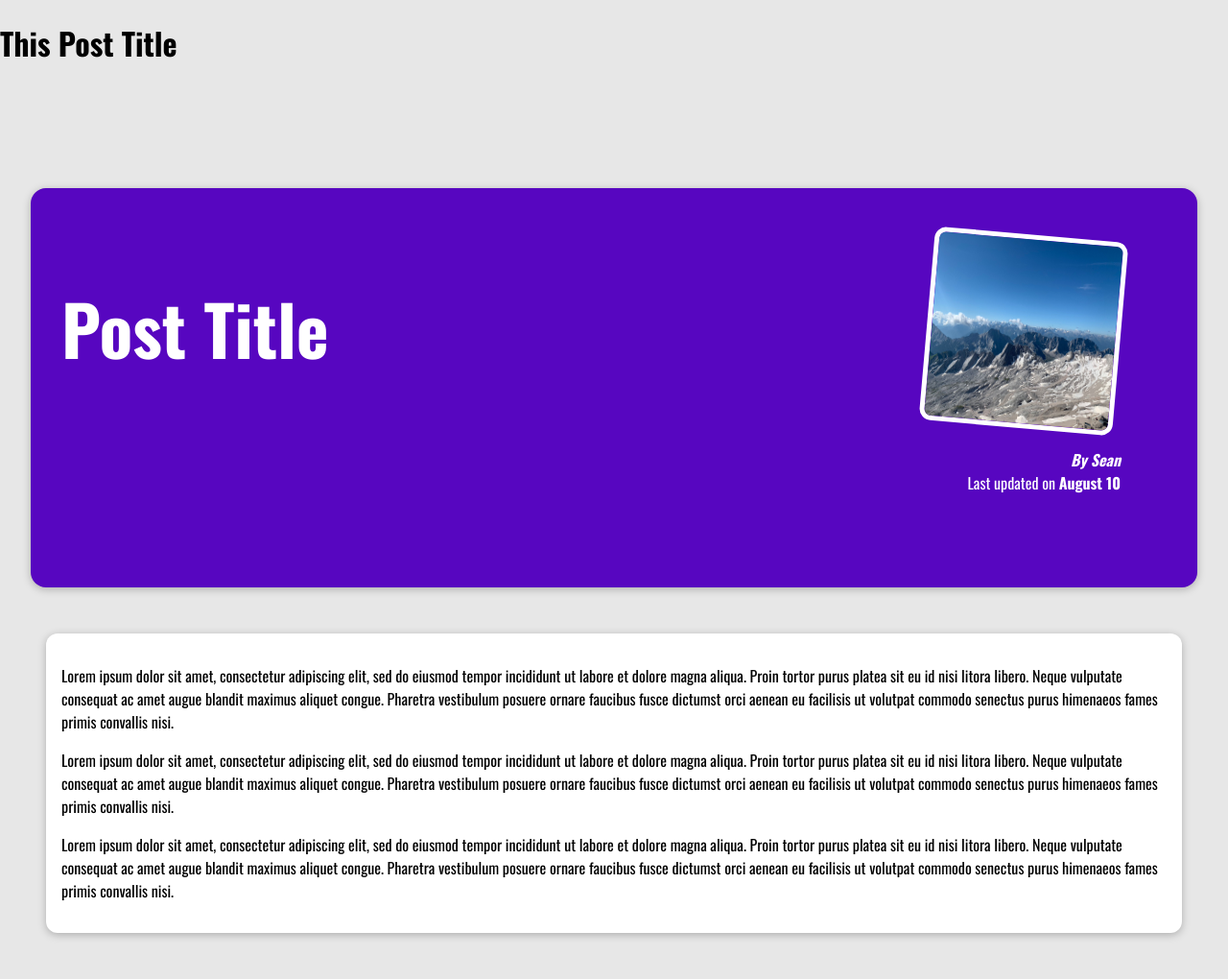
After one commit to sean-dhill/learning-django, a Django app: template my_site/blog/templates/blog/post-detail.html in a window 1280 px wide. The commit adds this page. Shown: the whole page at 96% size. Run offline with Django 5.2, Linux system fonts and the light colour scheme; the template is opened without the code that fills it, so the values that code supplies are empty.

Commit message:
Added individual post page with dummy data

```diff
--- /dev/null
+++ b/my_site/blog/static/blog/post-details.css
@@ -0,0 +1,62 @@
+body {
+  background-color: #e7e7e7;
+}
+
+#main-navigation {
+  background-color: #390281;
+  box-shadow: 0 2px 8px rgba(0, 0, 0, 0.25);
+}
+
+#summary {
+  margin: 8rem auto 3rem auto;
+  padding: 2rem;
+  width: 90%;
+  max-width: 90rem;
+  border-radius: 16px;
+  background-color: #5706c0;
+  position: relative;
+  box-shadow: 0 2px 8px rgba(0, 0, 0, 0.25);
+  height: 22rem;
+}
+
+#summary h2 {
+  color: white;
+  font-size: 4.5rem;
+}
+
+#summary article {
+  position: absolute;
+  top: 2rem;
+  right: 3rem;
+  padding: 1rem 2rem;
+  border-radius: 12px;
+  text-align: right;
+  color: white;
+}
+
+#summary article img {
+  width: 12rem;
+  height: 12rem;
+  border-radius: 12px;
+  transform: rotateZ(5deg);
+  border: 5px solid white;
+  margin-bottom: 1rem;
+}
+
+#summary address {
+  font-weight: bold;
+}
+
+#summary time {
+  font-weight: bold;
+}
+
+main {
+  width: 90%;
+  max-width: 90rem;
+  margin: 3rem auto;
+  background-color: white;
+  padding: 1rem;
+  border-radius: 12px;
+  box-shadow: 0 2px 8px rgba(0, 0, 0, 0.25);
+}
--- a/my_site/blog/templates/blog/includes/post.html
+++ b/my_site/blog/templates/blog/includes/post.html
@@ -2,7 +2,7 @@
 
 <li>
     <article class = "post">
-        <a href = "">
+        <a href = "{% url "post-detail-page" "the-mountains"%}">
             <img src = "{% static "blog/images/mountains.jpg" %}" alt = "Mountain Hiking" />
             <div class = "post__content">
                 <h3>Mountain Hiking</h3>
--- /dev/null
+++ b/my_site/blog/templates/blog/post-detail.html
@@ -0,0 +1,43 @@
+{% extends "base.html" %}
+{% load static %}
+
+{% block title %}
+This Post Title
+{% endblock %}
+
+{%block css_files %}
+    <link rel="stylesheet" href = "{% static "blog/post-details.css" %}" />
+{% endblock %}
+
+{% block content %}
+    <section id="summary">
+        <h2>Post Title</h2>
+        <article>
+            <img src="{% static "blog/images/mountains.jpg"%}" alt = "Post Title"/>
+            <address>By Sean</address>
+            <div>
+                Last updated on <time> August 10</time>
+            </div>
+        </article>
+    </section>
+
+    <main>
+        <p>
+            Lorem ipsum dolor sit amet, consectetur adipiscing elit, sed do eiusmod tempor incididunt ut labore et dolore magna aliqua.
+            Proin tortor purus platea sit eu id nisi litora libero. Neque vulputate consequat ac amet augue blandit maximus aliquet congue. Pharetra
+            vestibulum posuere ornare faucibus fusce dictumst orci aenean eu facilisis ut volutpat commodo senectus purus himenaeos fames primis convallis nisi.
+        </p>
+        <p>
+            Lorem ipsum dolor sit amet, consectetur adipiscing elit, sed do eiusmod tempor incididunt ut labore et dolore magna aliqua.
+            Proin tortor purus platea sit eu id nisi litora libero. Neque vulputate consequat ac amet augue blandit maximus aliquet congue. Pharetra
+            vestibulum posuere ornare faucibus fusce dictumst orci aenean eu facilisis ut volutpat commodo senectus purus himenaeos fames primis convallis nisi.
+        </p>
+        <p>
+            Lorem ipsum dolor sit amet, consectetur adipiscing elit, sed do eiusmod tempor incididunt ut labore et dolore magna aliqua.
+            Proin tortor purus platea sit eu id nisi litora libero. Neque vulputate consequat ac amet augue blandit maximus aliquet congue. Pharetra
+            vestibulum posuere ornare faucibus fusce dictumst orci aenean eu facilisis ut volutpat commodo senectus purus himenaeos fames primis convallis nisi.
+        </p>
+
+    </main>
+
+{% endblock %}
--- a/my_site/blog/urls.py
+++ b/my_site/blog/urls.py
@@ -5,6 +5,6 @@ from . import views
 urlpatterns = [
     path("", views.starting_page, name="starting-page"),
     path("posts", views.posts, name="posts-page"),
-    path("/posts/<slug>", views.post_detail,
+    path("/posts/<slug:slug>", views.post_detail,
          name="post-detail-page")  # /posts/my-first-post
 ]
--- a/my_site/blog/views.py
+++ b/my_site/blog/views.py
@@ -8,5 +8,5 @@ def starting_page(request):
 def posts(request):
     return render(request, "blog/all-posts.html")
 
-def post_detail(request):
-    pass
+def post_detail(request, slug):
+    return render(request, "blog/post-detail.html")
```
